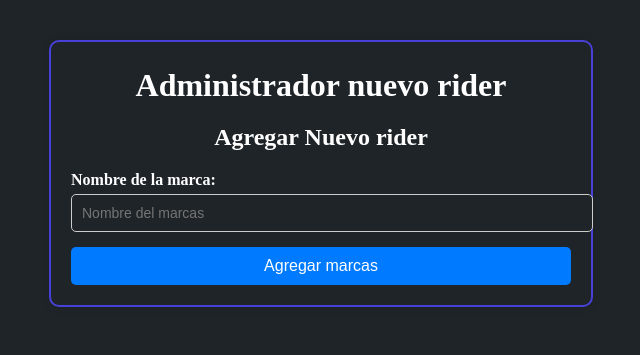
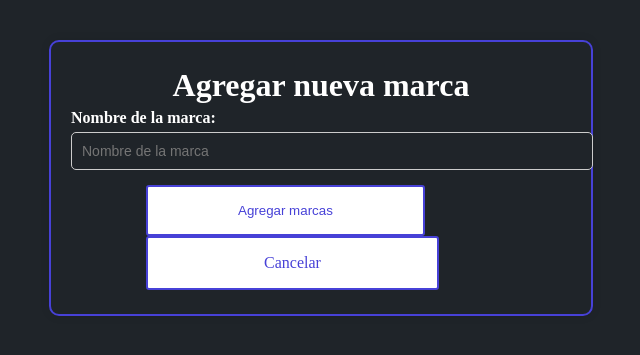
Before and after one commit to castazera/Parcial-PHP, a PHP site: page /views/add_marcas.php in a window 1280 px wide. Shown: the top 355 px of the page, without its empty margins (319-959 px from the left). Run offline with PHP 8.4, Linux system fonts and the light colour scheme.

Commit message:
abm marca ok

```diff
--- a/admin/actions/edit_board_acc.php
+++ b/admin/actions/edit_board_acc.php
@@ -61,6 +61,6 @@
         echo "</pre>";
 }
 
-//header('Location: ../index.php?sec=admin_board');
+header('Location: ../index.php?sec=admin_board');
 
 ?>
--- a/admin/index.php
+++ b/admin/index.php
@@ -77,7 +77,7 @@
 
                 <?php if($_GET['sec'] ?? 'null'){
                     require_once "../views/{$vista->getNombre()}.php";
-                }else {
+                }else{
                 ?>
 
 <div class="container-index">
--- a/clases/Conexion.php
+++ b/clases/Conexion.php
@@ -4,7 +4,7 @@
     private const DB_SERVER = "localhost";
     private const DB_NAME = "board2";
     private const DB_USER = "root";
-    private const DB_PASS = "root";
+    private const DB_PASS = "";
     private const DB_DSN = "mysql:host=" . self::DB_SERVER . ";dbname=" . self::DB_NAME . ";charsetn=utf8mb4";
 
     private static ?PDO $db = null;
--- a/estilos/estilos.css
+++ b/estilos/estilos.css
@@ -73,12 +73,6 @@
     text-align: justify;
 }
 
-.form-container {
-    background-color: white;
-    border-radius: 15px;
-    box-shadow: 0 0 20px rgba(0,0,0,0.1);
-    padding: 30px;
-}
 .form-title {
     color: #007bff;
     font-weight: bold;
--- a/estilos/style_admin.css
+++ b/estilos/style_admin.css
@@ -296,6 +296,7 @@
     border-radius: 10px;
     box-shadow: 0 0 10px rgba(0, 0, 0, 0.1);
     border: 2px solid #4741d7;
+
 }
 
 .form-container h2 {
--- a/views/add_evento.php
+++ b/views/add_evento.php
@@ -15,8 +15,8 @@
             <label for="evento_id" >Nombre del evento:</label>
             <input type="text" id="evento_id" name="evento_id" placeholder="Nombre del evento" required>
         </div>
-        <button type="submit" class="ov-btn-grow-box"">Agregar Evento</button>
-        <a href="index.php?sec=admin_board" class="ov-btn-grow-box-1">Cancelar</a>
+        <button type="submit" class="ov-btn-grow-box">Agregar Evento</button>
+        <a href="index.php?sec=admin_eventos" class="ov-btn-grow-box-1">Cancelar</a>
     </form>
 </div>
 </body>
--- a/views/add_marcas.php
+++ b/views/add_marcas.php
@@ -3,20 +3,20 @@
 <head>
     <meta charset="UTF-8">
     <meta name="viewport" content="width=device-width, initial-scale=1.0">
-    <title>Agregar un nuevo rider</title>
+    <title>Agregar una nueva marca</title>
     <link rel="stylesheet" href="../estilos/style_admin.css">
 </head>
 <body>
 <div class="form-container">
-    <h1>Administrador nuevo rider</h1>
-    <h2>Agregar Nuevo rider</h2>
+    <h1 class="mb-4">Agregar nueva marca</h1>
     <form action="actions/add_marcas_acc.php" method="POST" enctype="multipart/form-data">
 
         <div class="form-group">
-            <label for="marcas_id">Nombre de la marca:</label>
-            <input type="text" id="marcas_id" name="marcas_id" placeholder="Nombre del marcas" required>
+            <label for="marcas_nombre">Nombre de la marca:</label>
+            <input type="text" id="marcas_nombre" name="marcas_nombre" placeholder="Nombre de la marca" required>
         </div>
-        <button type="submit" class="btn">Agregar marcas</button>
+        <button type="submit" class="ov-btn-grow-box">Agregar marcas</button>
+        <a href="index.php?sec=admin_marcas" class="ov-btn-grow-box-1">Cancelar</a>
     </form>
 </div>
 </body>
--- a/views/admin_eventos.php
+++ b/views/admin_eventos.php
@@ -27,8 +27,8 @@
                 <tr>
                     <td><?= $evento->getNombre_evento() ?></td>
                     <td class="TDbutton">
-                        <a href="index.php?sec=edit_evento&id=<?= $evento->getEvento_id() ?>" role="button" class="button edit">Editar</a>
-                        <a href="index.php?sec=delete_evento&id=<?= $evento->getEvento_id() ?>" role="button" class="button delete">Eliminar</a>
+                        <a href="index.php?sec=edit_evento&id=<?= $evento->getEvento_id() ?>" role="button" class="ov-btn-grow-spin">Editar</a>
+                        <a href="index.php?sec=delete_evento&id=<?= $evento->getEvento_id() ?>" role="button" class="ov-btn-grow-spin">Eliminar</a>
                     </td>
                 </tr>
             <?php }; ?>
--- a/views/edit_evento.php
+++ b/views/edit_evento.php
@@ -32,7 +32,8 @@
                 <?php  };    ?>
 
             </div>
-            <button type="submit" class="btn">Finalizar edición</button>
+            <button type="submit" class="ov-btn-grow-box">Finalizar edición</button>
+            <a href="index.php?sec=admin_eventos" class="ov-btn-grow-box-1">Cancelar</a>
         </form>
     </div>
 </body>
--- a/views/edit_marcas.php
+++ b/views/edit_marcas.php
@@ -29,7 +29,8 @@
                 <?php  };    ?>
 
             </div>
-            <button type="submit" class="btn">Finalizar edición</button>
+            <button type="submit" class="ov-btn-grow-box">Finalizar edición</button>
+            <a href="index.php?sec=admin_marcas" class="ov-btn-grow-box-1">Cancelar</a>
         </form>
     </div>
 </body>
```
Also changed, not shown: admin/actions/add_marcas_acc.php (+4 -4 lines), clases/marcas.php (+45 -41 lines), views/admin_marcas.php (+4 -3 lines), img_productos/1733472771.webp (added), views/delete_marcas.php (renamed from views/delete_rider.php).
